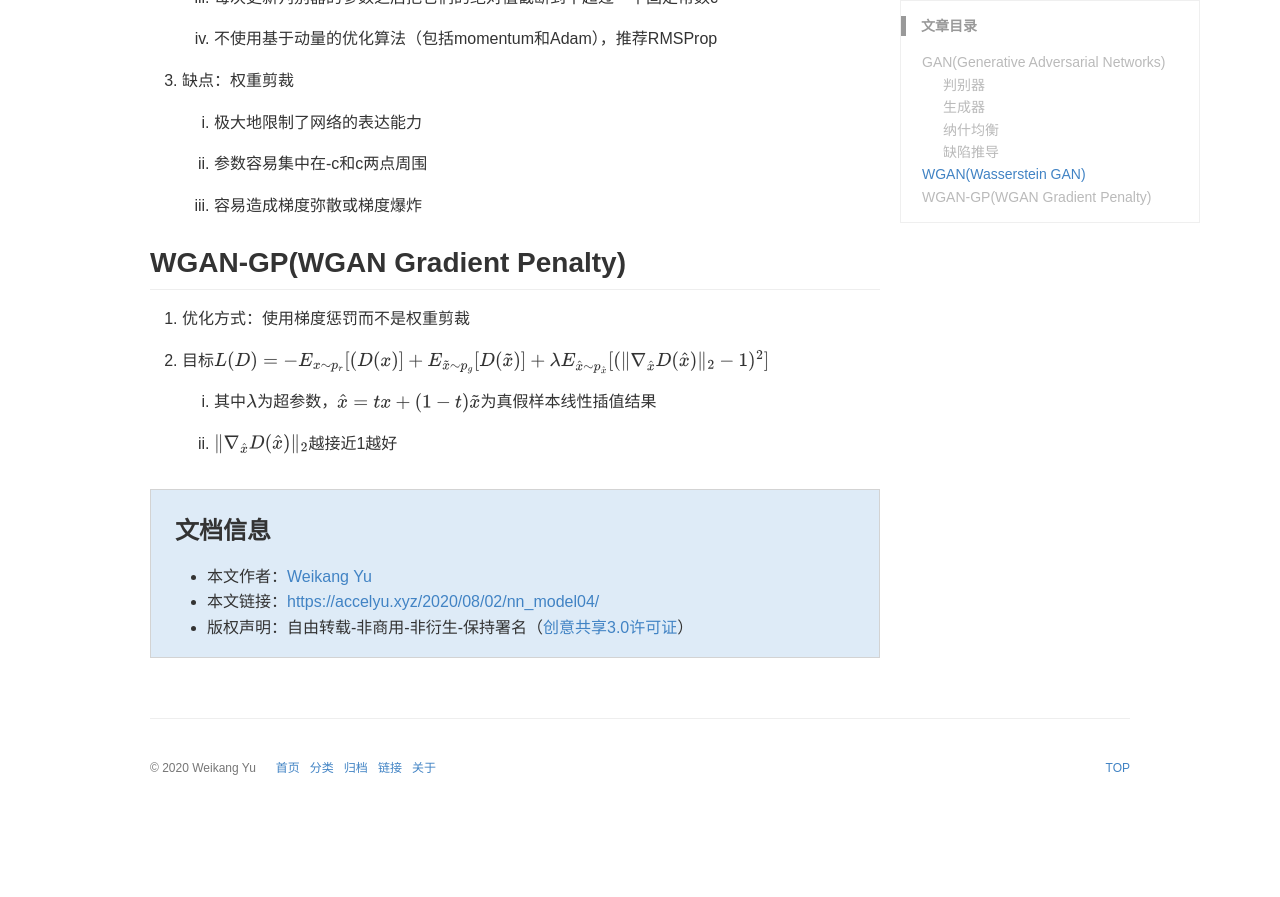
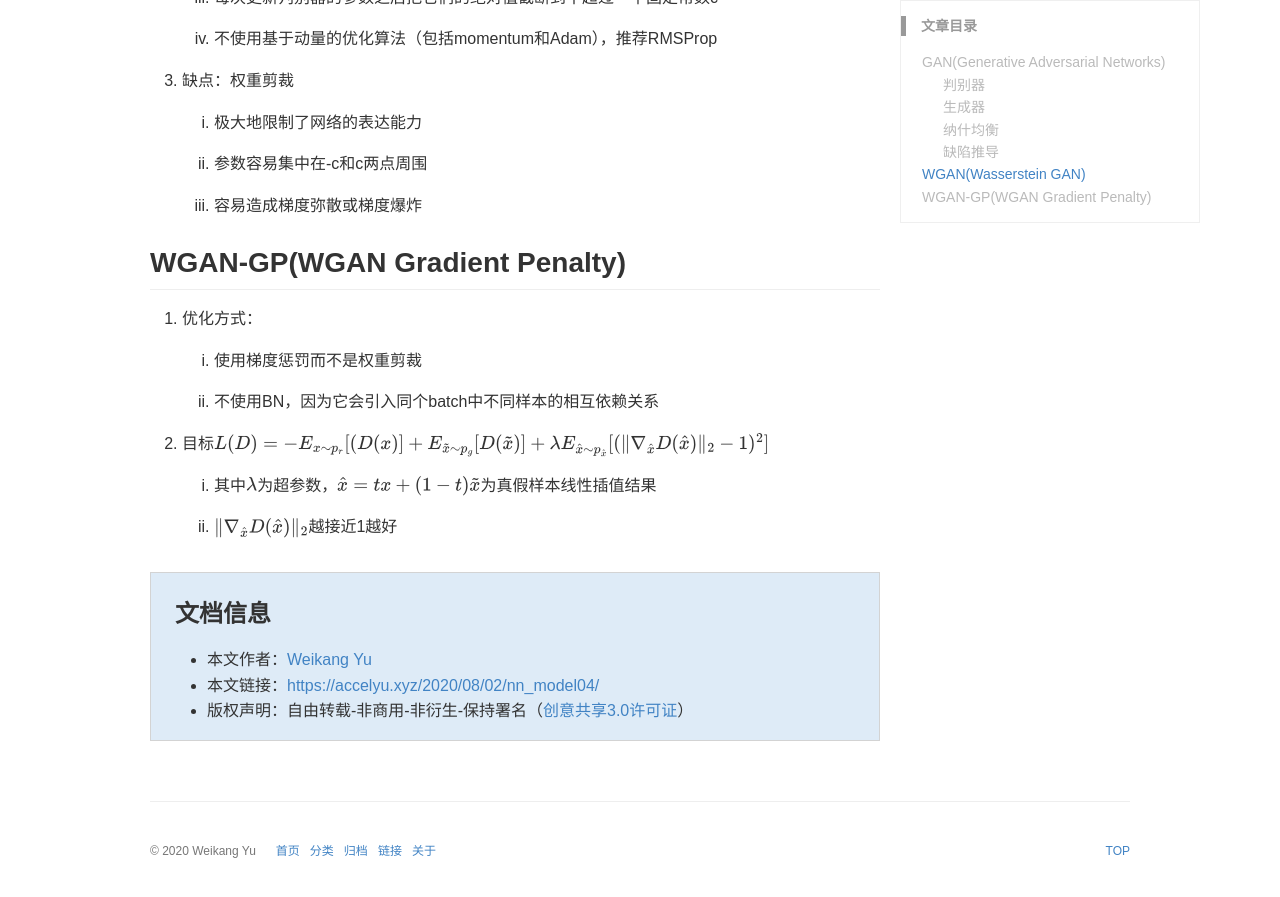
Before and after one commit to AccelYu/AccelYu.github.io, a Jekyll site: the page built from _posts/2020-08-02-nn_model04.md, in a window 1280 px wide and 900 px high, scrolled down 2164 px. Shown: the top 897 px of the window. Built offline with Jekyll 4.4.1, drawn with Linux system fonts in a browser that asks for light colours; some web fonts are replaced; comment, search, counter and statistics services are not loaded; a style sheet for code colours, icons or effects is not loaded; before the commit the page ends 2981 px from its top, so only the background shows below that; some of the changed text lies outside the part shown.

Commit message:
Update 2020-08-02-nn_model04.md

```diff
--- a/_posts/2020-08-02-nn_model04.md
+++ b/_posts/2020-08-02-nn_model04.md
@@ -84,7 +84,10 @@ $E_{x\sim p_g(x)}[-logD(x)]=D_{KL}(p_g \Vert p_r)+E_{x\sim p_r(x)}[log(D^\ast (x
    3. 容易造成梯度弥散或梯度爆炸
 
 ## WGAN-GP(WGAN Gradient Penalty)
-1. 优化方式：使用梯度惩罚而不是权重剪裁
+1. 优化方式：
+   1. 使用梯度惩罚而不是权重剪裁
+
+   2. 不使用BN，因为它会引入同个batch中不同样本的相互依赖关系
 
 2. 目标$L(D)=-E_{x\sim p_r}[(D(x)] + E_{\tilde{x}\sim p_g}[D(\tilde{x})]
 +\lambda E_{\hat{x}\sim p_\hat{x}}[(\Vert\nabla_\hat{x} D(\hat{x})\Vert_2-1)^2]$
```
